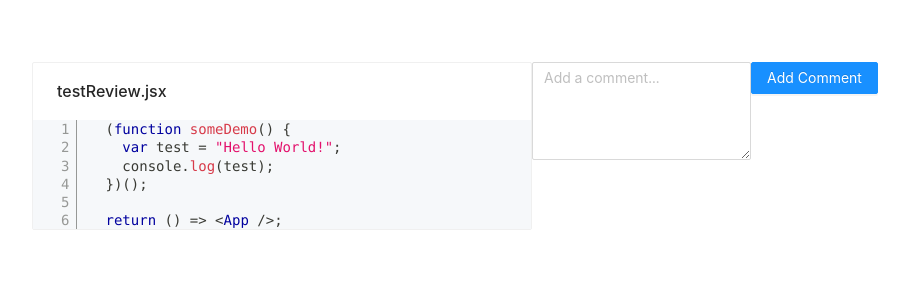
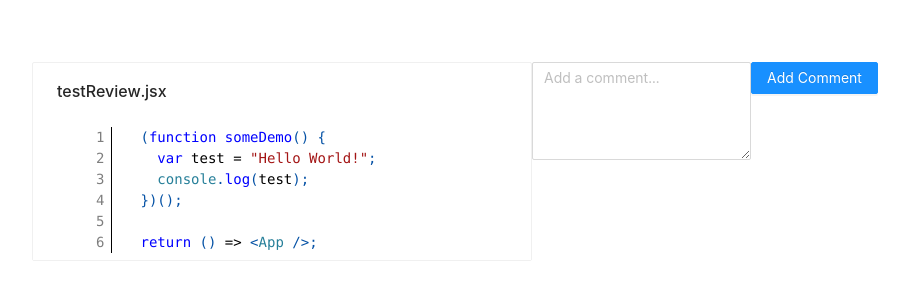
Before and after one commit to codefreak/react-code-review-editor, a React (Create React App) app: page / in a window 1280 px wide. Shown: the part 138-438 px from the top of the page, without its empty margins (185-1094 px from the left). Built offline with nearby package versions, Linux system fonts and the light colour scheme.

Commit message:
change codeReviewCard styling

```diff
--- a/src/components/App.tsx
+++ b/src/components/App.tsx
@@ -19,6 +19,7 @@ function App() {
                         language={"jsx"}
                         width={500}
                         title={"testReview.jsx"}
+                        onAdd={ (lineNo) => alert(lineNo)}
         />
         <CommentEditor onSubmit={(value) => {console.log(value)}} />
       </div>
--- a/src/components/CodeLine.tsx
+++ b/src/components/CodeLine.tsx
@@ -1,7 +1,8 @@
-import React, {useState} from "react";
+import React, {useRef, useState} from "react";
 import {Line, LineContent, LineNo} from "./styles";
-import {Button} from "antd";
-import {PlusOutlined} from "@ant-design/icons";
+import {Button, Space} from "antd";
+import { PlusOutlined } from '@ant-design/icons';
+
 
 // types needed for react-prism-renderer props
 type Token = {
@@ -61,21 +62,41 @@ export const CodeLine: React.FC<CodeLineProps> = ({line,
 
     // isShown manages visibility of addButton
     const [isShown, setIsShown] = useState(false);
+    const lineNoRef = useRef<HTMLSpanElement>(null);
+
+    const paddingEnter = "2em";
+    const paddingLeave = "4em";
+
+    const handleMouseEnter = () => {
+        // @ts-ignore
+        lineNoRef.current.style.paddingLeft= paddingEnter;
+        setIsShown(true);
+    }
+
+    const handleMouseLeave = () => {
+        // @ts-ignore
+        lineNoRef.current.style.paddingLeft = paddingLeave;
+        setIsShown(false)
+    }
 
     return (
         <Line key={lineNo}
               {...getLineProps({ line, key: lineNo })}
-              onMouseEnter={() => setIsShown(true)}
-              onMouseLeave={() => setIsShown(false)}
+              onMouseEnter={() => handleMouseEnter()}
+              onMouseLeave={() => handleMouseLeave()}
         >
-            <div className={"lineLeft"}>
+            <div className={"lineLeft"} >
                 {isShown && (
-                    <Button icon={<PlusOutlined />}
-                            size={"small"}
-                            onClick={() => onAdd(lineNo)}
-                    />
+                    <>
+                        <Space size={"small"}></Space>
+                        <Button icon={<PlusOutlined />}
+                                size={"small"}
+                                onClick={() => onAdd(lineNo)}
+                                style={{width: "1.5em", height: "1.5em", marginLeft: "0.5em"}}
+                        />
+                    </>
                 )}
-                <LineNo>{lineNo + 1}</LineNo>
+                <LineNo style={{paddingLeft: "4em"}} ref={lineNoRef}>{lineNo + 1}</LineNo>
             </div>
 
             <LineContent>
--- a/src/components/CodeReviewCard.tsx
+++ b/src/components/CodeReviewCard.tsx
@@ -1,7 +1,7 @@
 import React from "react";
 import {Card} from "antd";
 import Highlight, {defaultProps, Language} from "prism-react-renderer";
-import theme from "prism-react-renderer/themes/github";
+import theme from "prism-react-renderer/themes/vsLight";
 import {Pre} from "./styles";
 import "antd/dist/antd.css";
 import "./CodeReview.css";
@@ -12,6 +12,7 @@ export interface CodeReviewCardProps  {
     language: Language;
     width: number;
     title: string;
+    onAdd: (lineNo: number) => void;
 }
 
 const cardBodyStyle = {
@@ -19,10 +20,11 @@ const cardBodyStyle = {
 }
 
 export const CodeReviewCard: React.FC<CodeReviewCardProps> = ({
+                                                                  onAdd,
                                                           code,
                                                           language,
                                                           width ,
-                                                          title
+                                                          title,
 }) => {
     return (
             <Card style={{ width: width }}
@@ -38,7 +40,7 @@ export const CodeReviewCard: React.FC<CodeReviewCardProps> = ({
                                           line={line}
                                           getLineProps={getLineProps}
                                           getTokenProps={getTokenProps}
-                                          onAdd={(lineNo) => console.log(lineNo)}
+                                          onAdd={(lineNo) => onAdd(lineNo)}
                                 />
                             ))}
                         </Pre>
--- a/src/components/styles.tsx
+++ b/src/components/styles.tsx
@@ -3,11 +3,11 @@ import styled from "styled-components";
 export const Pre = styled.pre`
   text-align: left;
   margin: 0em 0;
-  padding: 0em;
+  padding: 0.5em;
   overflow: auto;
 
   & .token-line {
-    line-height: 1.3em;
+    line-height: 1.5em;
     height: 1.3em;
   }
 `;
@@ -19,15 +19,13 @@ export const Line = styled.div`
 export const LineNo = styled.span`
   display: table-cell;
   text-align: right;
+  user-select: none;
   padding-right: 0.5em;
-  padding-left: 2em;
-  user-select: none;
   opacity: 0.5;
-  border-right: 0.2px solid;
 `;
 
 export const LineContent = styled.span`
   display: table-cell;
   padding-left: 2em;
-
+  border-left: 0.1px solid;
 `;
```
Also changed, not shown: 1 other file (tests, documents, lock files or other folders).
